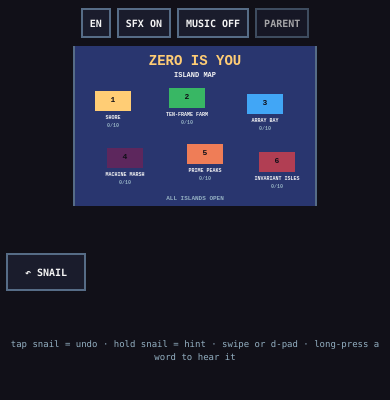
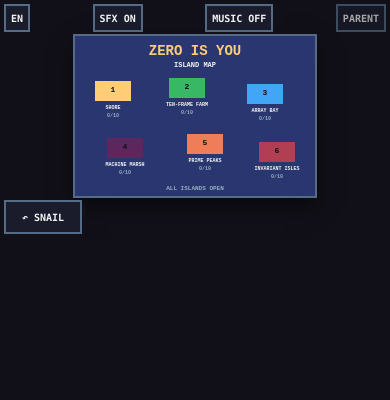
Before and after one commit to sebgrijalva/sebgrijalva.github.io, a website with bundled scripts: page zero-is-you/index.html in a window 390 px wide. Built offline with nearby package versions, Linux system fonts and the light colour scheme.

Commit message:
Make ZERO IS YOU mobile-first

```diff
--- a/zero-is-you/style.css
+++ b/zero-is-you/style.css
@@ -4,11 +4,29 @@ html,body{margin:0;min-height:100%;background:var(--black);color:var(--white);fo
 body{display:flex;justify-content:center;min-height:100dvh}
 button{font:700 12px ui-monospace,SFMono-Regular,Consolas,monospace;color:var(--white);background:var(--ink);border:2px solid var(--dusk);border-radius:0;box-shadow:3px 3px 0 var(--black);min-height:38px;padding:7px 10px}
 button:active{transform:translate(2px,2px);box-shadow:1px 1px 0 var(--black)}button:disabled{opacity:.35}.hidden{display:none!important}
-#shell{width:100%;display:flex;flex-direction:column;align-items:center;gap:8px;padding:8px 6px calc(8px + env(safe-area-inset-bottom))}
+#shell{width:100%;display:flex;flex-direction:column;align-items:center;gap:6px;padding:6px 4px calc(8px + env(safe-area-inset-bottom))}
 #topbar{width:min(960px,100%);display:flex;gap:6px;justify-content:center;flex-wrap:wrap}.chip{min-height:30px;padding:4px 7px;font-size:10px}.parent{opacity:.65}
-#screenwrap{width:100%;display:flex;justify-content:center;overflow:hidden}#game{display:block;background:var(--ink);image-rendering:pixelated;image-rendering:crisp-edges;touch-action:none;outline:2px solid var(--dusk);max-width:none}
-#controls{width:min(720px,100%);min-height:116px;display:grid;grid-template-columns:150px 1fr;gap:14px;align-items:center;justify-content:center}.dpad{position:relative;width:138px;height:112px;margin:auto}.dpad button{position:absolute;width:46px;height:46px;padding:0;font-size:18px}.dpad .up{left:46px;top:0}.dpad .left{left:0;top:46px}.dpad .right{left:92px;top:46px}.dpad .down{left:46px;top:66px}
-.actions{display:flex;gap:8px;flex-wrap:wrap;align-items:center}.big{min-width:92px}.nope{border-color:var(--berry);color:#ef7d57}.lens{border-color:var(--cream);color:var(--cream)}
-#footer{font-size:9px;color:#94b0c2;text-align:center;line-height:1.4;max-width:720px}
+#screenwrap{width:100%;display:flex;justify-content:center;overflow:visible}#game{display:block;background:var(--ink);image-rendering:pixelated;image-rendering:crisp-edges;touch-action:none;outline:2px solid var(--dusk);max-width:min(100vw - 8px, 960px);height:auto;box-shadow:0 0 0 2px var(--black), 0 10px 22px #0008}
+#controls{width:min(720px,100%);min-height:108px;display:grid;grid-template-columns:144px 1fr;gap:10px;align-items:center;justify-content:center}.dpad{position:relative;width:132px;height:106px;margin:auto}.dpad button{position:absolute;width:44px;height:44px;padding:0;font-size:18px}.dpad .up{left:44px;top:0}.dpad .left{left:0;top:44px}.dpad .right{left:88px;top:44px}.dpad .down{left:44px;top:62px}
+.actions{display:flex;gap:8px;flex-wrap:wrap;align-items:center;justify-content:center}.big{min-width:92px}.nope{border-color:var(--berry);color:#ef7d57}.lens{border-color:var(--cream);color:var(--cream)}
+#footer{font-size:9px;color:#94b0c2;text-align:center;line-height:1.4;max-width:720px;padding:0 8px}
 .modal{position:fixed;inset:0;background:#111018dd;display:flex;align-items:center;justify-content:center;padding:18px;z-index:10}.modalbox{width:min(520px,100%);max-height:90dvh;overflow:auto;background:var(--ink);border:3px solid var(--dusk);box-shadow:7px 7px 0 var(--black);padding:18px;text-align:center}.modalbox h2{margin:0 0 10px;color:var(--cream);font-size:18px}.modalbox h3{margin:16px 0 6px;color:#94b0c2;font-size:12px}.modalbox p{font-size:12px;line-height:1.5}.modalrow{display:flex;gap:10px;justify-content:center;flex-wrap:wrap}.reasons{display:grid;gap:8px;margin:12px 0}.reasons button{font-size:11px;line-height:1.3;text-align:left}.reasons button.wrong{border-color:var(--berry);transform:translateX(2px)}.trophy{display:inline-block;padding:14px;border:3px solid var(--cream);background:var(--black);color:var(--cream);font-size:20px;margin:8px}
-@media(max-width:520px){#controls{grid-template-columns:135px 1fr;gap:6px}.dpad{transform:scale(.9);transform-origin:center}.actions{gap:5px}.big{min-width:80px;padding:6px;font-size:10px}}
+
+@media(max-width:720px){
+  #shell{gap:4px;padding:4px 4px calc(6px + env(safe-area-inset-bottom))}
+  #topbar{justify-content:center;gap:4px}
+  .chip{min-height:28px;padding:4px 6px;font-size:10px}
+  #controls{width:100%;grid-template-columns:124px 1fr;gap:8px;min-height:94px}
+  .dpad{width:116px;height:96px}
+  .dpad button{width:38px;height:38px;font-size:16px}
+  .dpad .up{left:39px}.dpad .left{top:39px}.dpad .right{left:78px;top:39px}.dpad .down{left:39px;top:58px}
+  .big{min-width:78px;padding:6px 8px;font-size:10px}
+  #footer{display:none}
+}
+@media(max-width:520px){
+  button{min-height:34px;padding:6px 8px;font-size:11px}
+  #topbar{width:100%;justify-content:space-between}
+  .chip{flex:0 0 auto;font-size:10px;padding:4px 5px}
+  #controls{grid-template-columns:112px 1fr;gap:6px;align-items:start}
+  .actions{gap:6px;justify-content:flex-start}
+}
```
